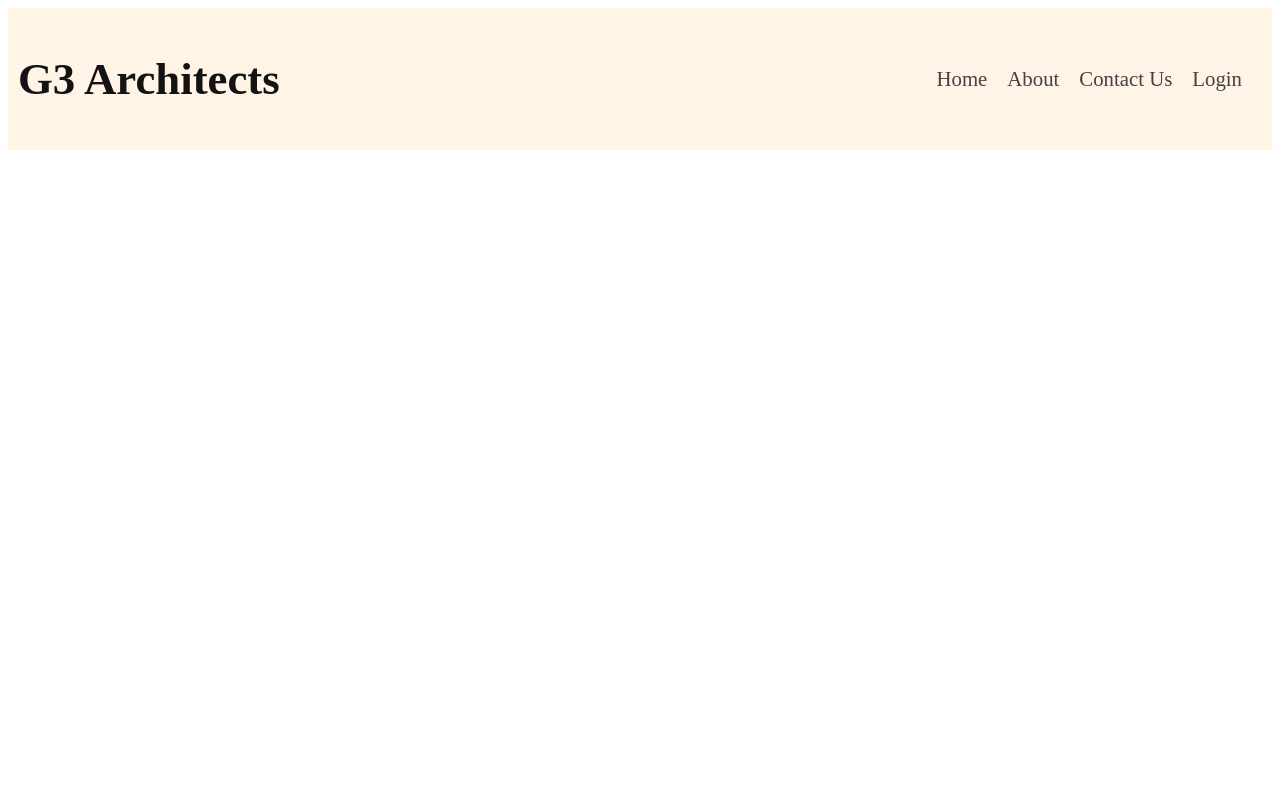
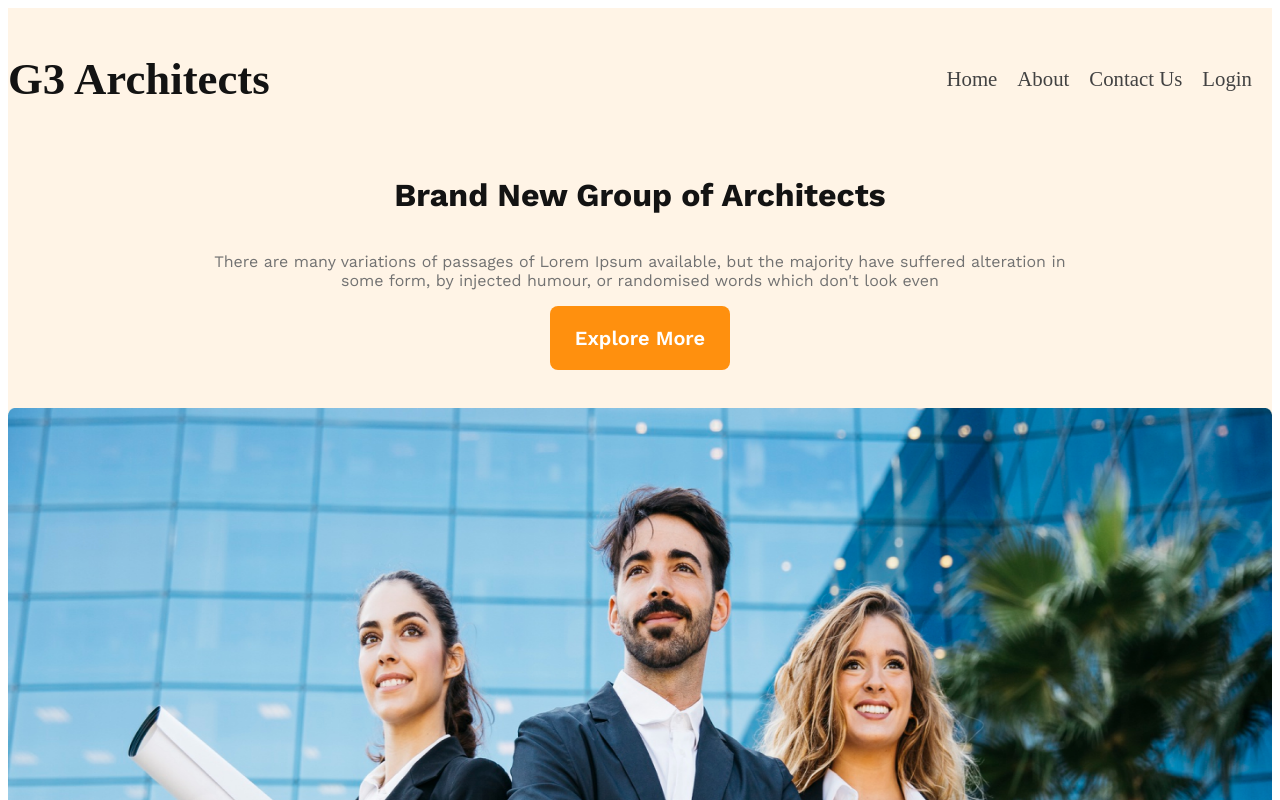
Before and after one commit to sunnyonweb/architect-website, a plain HTML site: page index.html in a window 1280 px wide. Shown: the top 800 px of the page. Drawn offline with nearby package versions, Linux system fonts and the light colour scheme.

Commit message:
banner complete

```diff
--- a/index.html
+++ b/index.html
@@ -7,9 +7,9 @@
     <link rel="stylesheet" href="./styles/style.css">
 </head>
 <body>
-    <header class="bg-color-2">
+    <header>
 
-        <nav class="navbar display-flex">
+        <nav class="navbar display-flex bg-color-2">
             <h3 class="brand">G3 Architects</h3>
             <div class="nav-links display-flex center">
                <ul class="nav-links display-flex">
@@ -21,7 +21,15 @@
 
             </div>
         </nav>
-        <div class="banner">
+        <div class="banner bg-color-2">
+
+            <div class="banner-contant">
+                <h1 class="banner-title text-1">Brand New
+                    Group of Architects</h1>
+                    <p class="banner-text text-3">There are many variations of passages of Lorem Ipsum available, but the majority have suffered alteration in some form, by injected humour, or randomised words which don't look even</p>
+                    <button class="btn">Explore More</button>
+            </div>
+            <img src="./images/banner.png" alt="" class="banner-img">
 
         </div>
 
--- a/styles/style.css
+++ b/styles/style.css
@@ -48,6 +48,18 @@
     justify-content: center;
 }
 
+.btn{
+    background-color: rgba(255, 144, 14, 1);
+    color: #ffffff;
+    border: none;
+    height: 64px;
+    width: 180px;
+    border-radius: 8px;
+    font-family: "Work Sans", sans-serif;
+    font-size: 20px;
+    font-weight: 600;
+}
+
 
 /* shared style end */
 
@@ -59,7 +71,7 @@
 }
 .navbar{
     justify-content: space-between;
-    padding: 0px 10px;
+
 }
 .nav-link {
     text-decoration: none;
@@ -86,8 +98,29 @@
 
 /* banner style Start */
 
+.banner-contant{
+    max-width: 862px;
+    height: 225px;
+    margin: 0 auto;
+    display: flex;
+    flex-direction: column;
+    align-items: center;
+    justify-content: center;
+    margin-bottom: 33px;
 
+}
+.banner-title{
+    text-align: center;
+}
+.banner-text{
+    text-align: center;
 
+}
+.banner-img{
+    max-width: 1440px;
+    width: 100%;
+    height: 700px;
+}
 
 
 /* banner style End */
```
